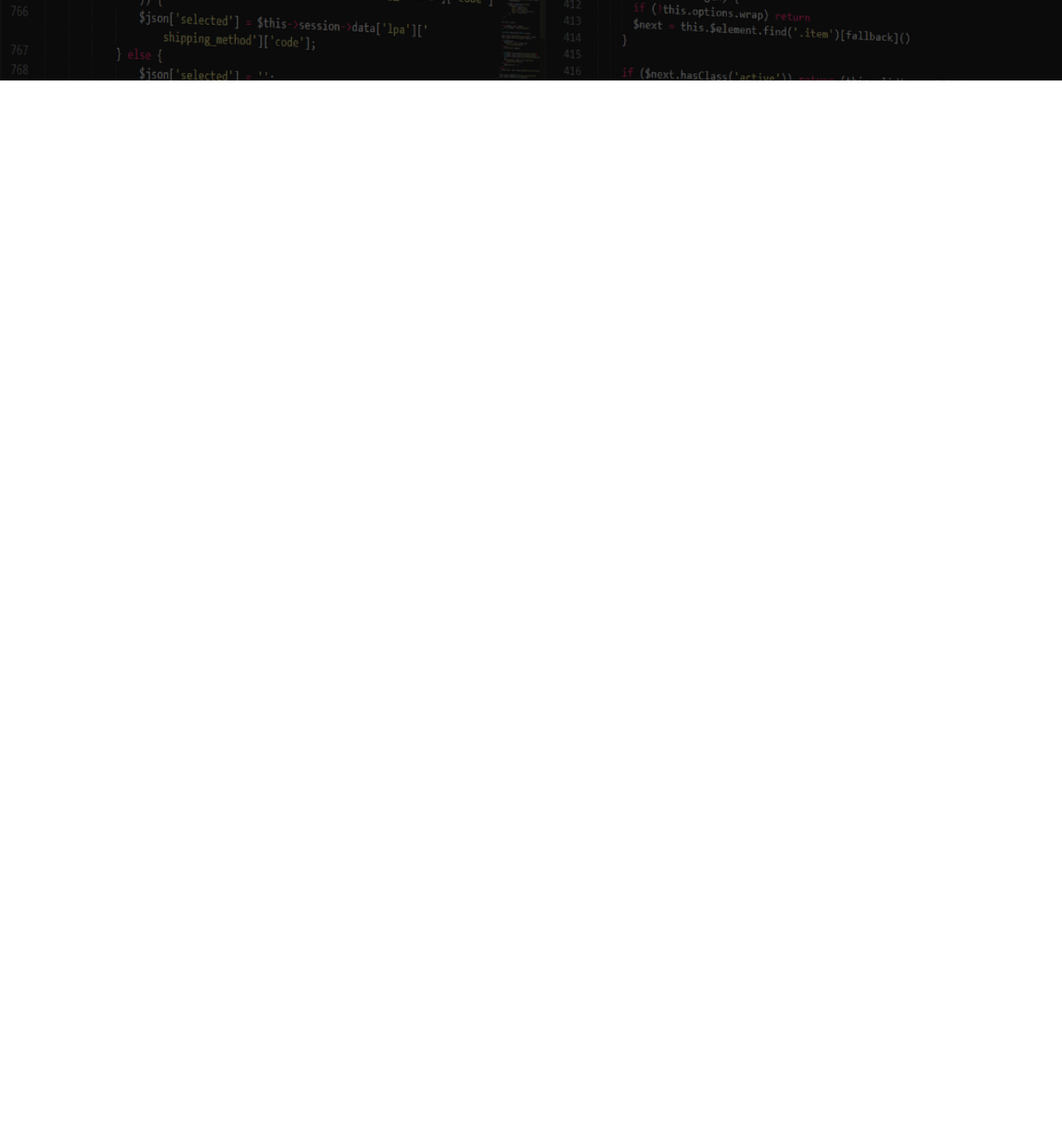
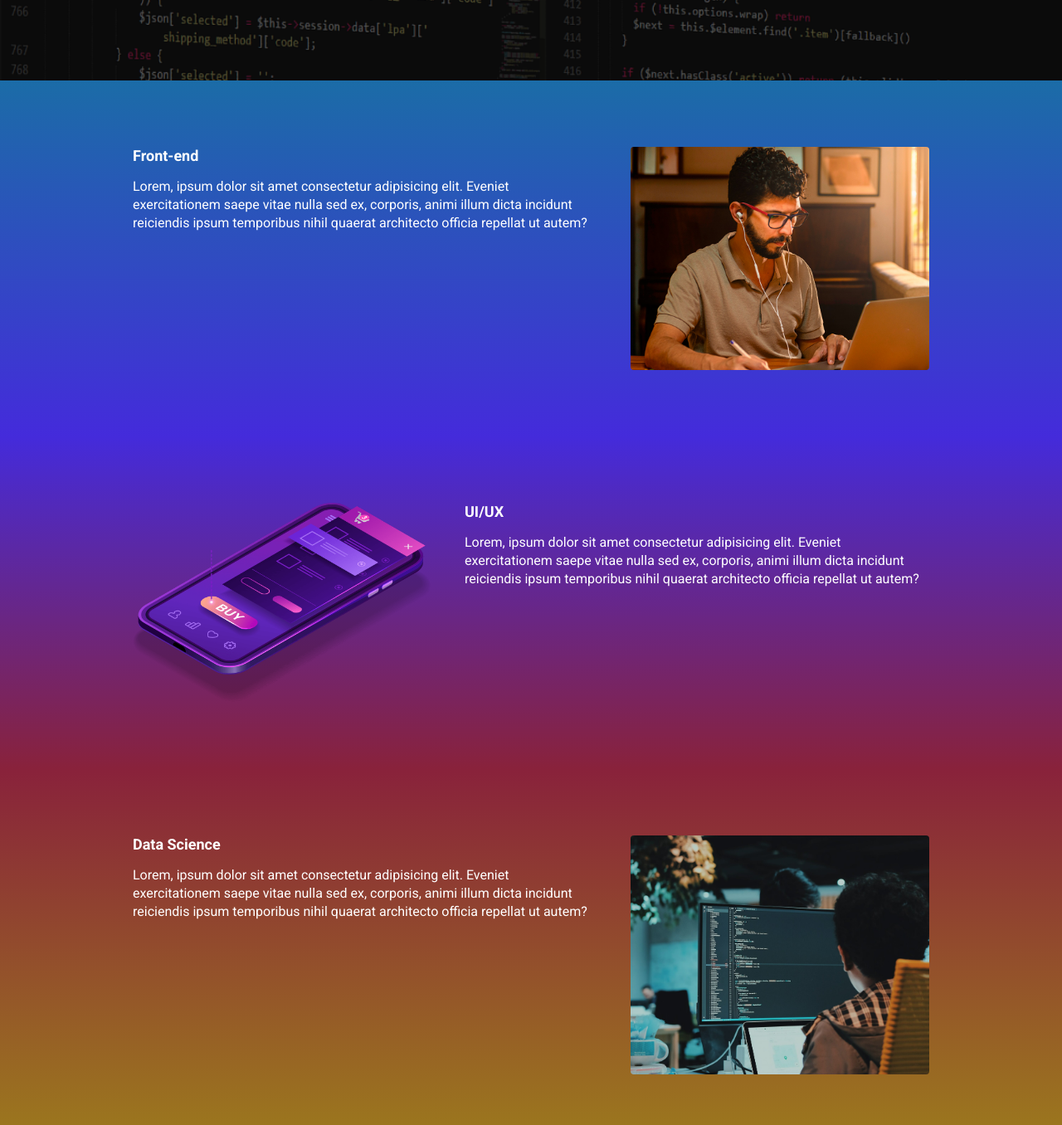
Before and after one commit to Jonatan1103/JT_tech_talks, a website built with Parcel: page src/index.html in a window 1280 px wide. Shown: the part 464-1820 px from the top of the page at 83% size. Before the commit the page ends 800 px from the top, so only its background shows below. Built offline with nearby package versions, Linux system fonts and the light colour scheme.

Commit message:
sections finalizad and fade in sections

```diff
--- a/src/index.html
+++ b/src/index.html
@@ -9,6 +9,7 @@
   <link href="https://fonts.googleapis.com/css2?family=Roboto:wght@400;700;900&display=swap" rel="stylesheet">
   <meta name="viewport" content="width=device-width, initial-scale=1.0">
   <link rel="stylesheet" href="./styles/main.scss">
+  <link rel="stylesheet" href="https://unpkg.com/aos@next/dist/aos.css" />
   <title>Evento JT - Programação</title>
 </head>
 <body>
@@ -40,6 +41,52 @@
     </div>
   </header>
 
+  <section class="event event--frontend">
+    <div class="container" data-aos="fade-right">
+      <div class="event__details">
+        <h2 class="event__details__title">Front-end</h2>
+        <p class="event__details__description">
+          Lorem, ipsum dolor sit amet consectetur adipisicing elit. Eveniet exercitationem saepe vitae nulla sed ex, corporis, animi illum dicta incidunt reiciendis ipsum temporibus nihil quaerat architecto officia repellat ut autem?
+        </p>
+      </div>
+      <img class="event__image" src="./images/frontend.png" alt="">
+    </div>
+  </section>
+  <section class="event event--ui-ux event--image-left">
+    <div class="container" data-aos="fade-left">
+      <div class="event__details">
+        <h2 class="event__details__title">UI/UX</h2>
+        <p class="event__details__description">
+          Lorem, ipsum dolor sit amet consectetur adipisicing elit. Eveniet exercitationem saepe vitae nulla sed ex, corporis, animi illum dicta incidunt reiciendis ipsum temporibus nihil quaerat architecto officia repellat ut autem?
+        </p>
+      </div>
+      <img class="event__image" src="./images/ui-ux.png" alt="">
+    </div>
+  </section>
+  <section class="event event--data-science">
+    <div class="container" data-aos="fade-right">
+      <div class="event__details">
+        <h2 class="event__details__title">Data Science</h2>
+        <p class="event__details__description">
+          Lorem, ipsum dolor sit amet consectetur adipisicing elit. Eveniet exercitationem saepe vitae nulla sed ex, corporis, animi illum dicta incidunt reiciendis ipsum temporibus nihil quaerat architecto officia repellat ut autem?
+        </p>
+      </div>
+      <img class="event__image" src="./images/data.png" alt="">
+    </div>
+  </section>
+  <section class="event event--backend event--image-left">
+    <div class="container" data-aos="fade-left">
+      <div class="event__details">
+        <h2 class="event__details__title">Back-end</h2>
+        <p class="event__details__description">
+          Lorem, ipsum dolor sit amet consectetur adipisicing elit. Eveniet exercitationem saepe vitae nulla sed ex, corporis, animi illum dicta incidunt reiciendis ipsum temporibus nihil quaerat architecto officia repellat ut autem?
+        </p>
+      </div>
+      <img class="event__image" src="./images/backend.png" alt="">
+    </div>
+  </section>
+
+  <script src="https://unpkg.com/aos@next/dist/aos.js"></script>
   <script src="./scripts/main.js"></script>
 </body>
 </html>
--- a/src/scripts/main.js
+++ b/src/scripts/main.js
@@ -0,0 +1 @@
+AOS.init()
--- /dev/null
+++ b/src/styles/_event.scss
@@ -0,0 +1,61 @@
+@use './variable';
+
+.event {
+  padding: 80px 0;
+
+  &--frontend {
+    background-image: linear-gradient(variable.$blueWhite, variable.$blueDark);
+  }
+
+  &--backend {
+    background-image: linear-gradient(variable.$yellowDark, variable.$pinkDark);
+  }
+
+  &--ui-ux {
+    background-image: linear-gradient(variable.$blueDark, variable.$pinkDark);
+  }
+
+  &--data-science {
+    background-image: linear-gradient(variable.$pinkDark, variable.$yellowDark);
+  }
+
+  &--image-left {
+    .container {
+      flex-direction: row-reverse;
+    }
+  }
+
+  .container {
+    display: flex;
+    gap: 40px;
+
+    @media (max-width:640px) {
+      display: block;
+    }
+  }
+
+  &__details {
+    &__title {
+      font-size: 18px;
+      font-weight: bold;
+      margin-bottom: 16px;
+    }
+
+    &__description {
+      line-height: 22px;
+
+      @media (max-width:640px) {
+        margin: 0 0 16px 0;
+      }
+    }
+  }
+
+  &__image {
+    max-width: 360px;
+    border-radius: 4px;
+
+    @media (max-width:640px) {
+      width: 100%;
+    }
+  }
+}
--- a/src/styles/_hero.scss
+++ b/src/styles/_hero.scss
@@ -1,3 +1,5 @@
+@use './variable';
+
 .hero {
   position: relative;
   padding: 64px 0px 100px;
@@ -16,7 +18,7 @@
     left: 0;
     width: 100%;
     height: 100%;
-    background-color: #000;
+    background-color: variable.$secondaryTextColor;
     opacity: 0.6;
   }
 
--- /dev/null
+++ b/src/styles/_variable.scss
@@ -0,0 +1,9 @@
+$blueWhite: #1b6ca7;
+$blueDark: #442bdb;
+$pinkDark: #89223b;
+$yellowDark: #9c791d;
+
+$buttonPrimary: #4f2ac3;
+
+$textColor: #fff;
+$secondaryTextColor: #000;
--- a/src/styles/components/_button.scss
+++ b/src/styles/components/_button.scss
@@ -1,3 +1,5 @@
+@use '../variable';
+
 .button {
   padding: 12px;
   font-size: 18px;
@@ -6,8 +8,8 @@
   white-space: nowrap;
 
   &--primary {
-    color: #fff;
-    background-color: #4f2ac3;
+    color: variable.$textColor;
+    background-color: variable.$buttonPrimary;
   }
 
   @media (max-width: 640px) {
--- a/src/styles/components/_infosbar.scss
+++ b/src/styles/components/_infosbar.scss
@@ -1,6 +1,8 @@
+@use '../variable';
+
 .infos-bar {
   padding: 16px 24px;
-  background-color: #fff;
+  background-color: variable.$textColor;
   display: flex;
   justify-content: space-between;
 
@@ -10,12 +12,12 @@
 
     &__item {
       font-size: 14px;
-      color: #000;
+      color: variable.$secondaryTextColor;
 
       b {
         font-size: 18px;
         display: block;
-        color: #000;
+        color: variable.$secondaryTextColor;
       }
     }
   }
--- a/src/styles/main.scss
+++ b/src/styles/main.scss
@@ -1,4 +1,6 @@
-@use 'hero';
+@use './hero';
+@use './event';
+@use './variable';
 @use './components/infosbar';
 @use './components/button';
 
@@ -7,7 +9,7 @@
   padding: 0;
   box-sizing: border-box;
   font-family: 'Roboto', sans-serif;
-  color: #fff;
+  color: variable.$textColor;
   list-style: none;
   text-decoration: none;
 }
```
